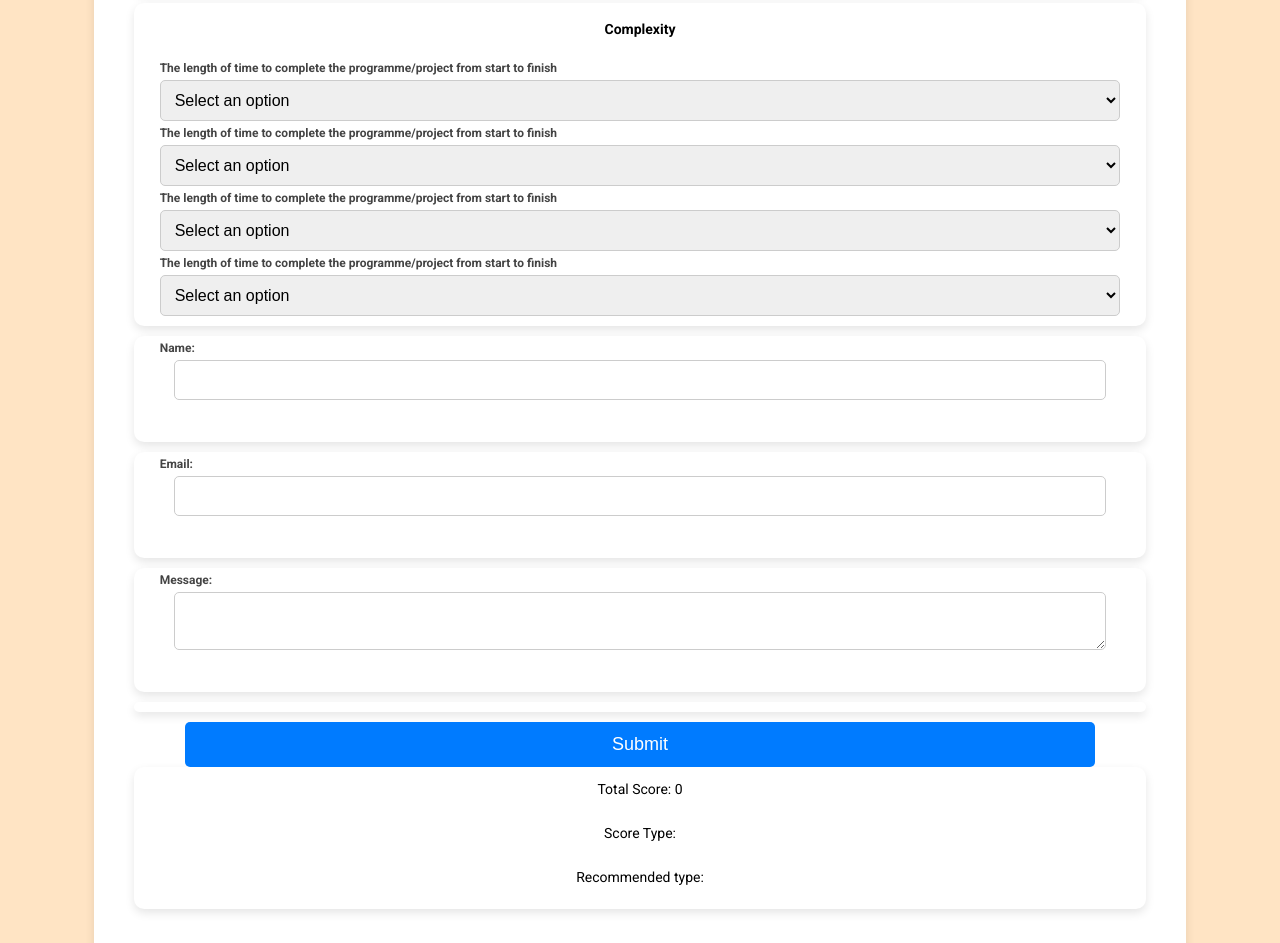
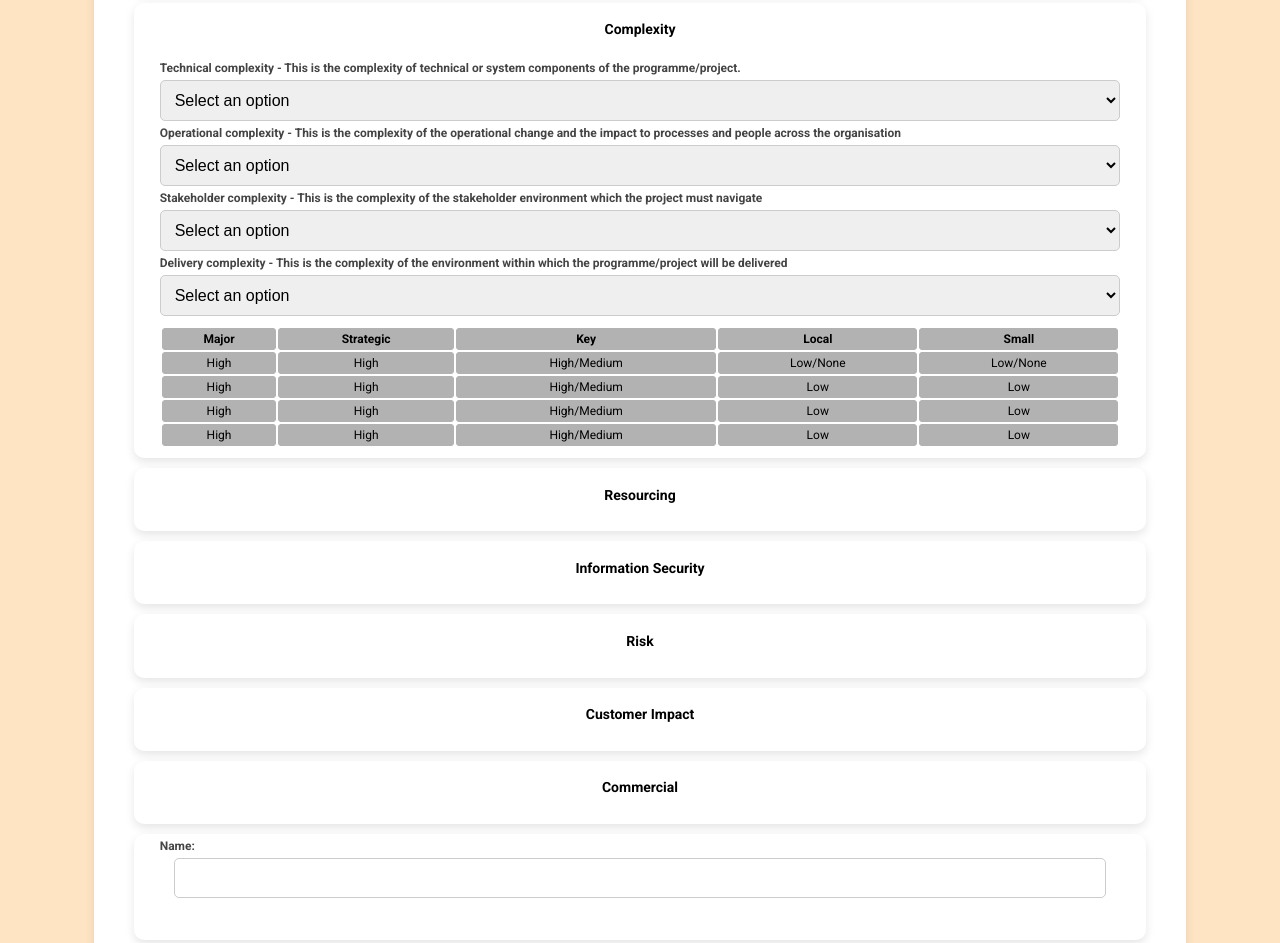
Before and after one commit to PiotrJesey/Prior, a website: page index.html in a window 1280 px wide. Shown: the part 3344-4287 px from the top of the page. Drawn offline with Linux system fonts and the light colour scheme.

Commit message:
work on form

```diff
--- a/index.html
+++ b/index.html
@@ -298,22 +298,74 @@
           </div>
           <div class="form-group">
             <h4>Complexity</h4>
-            <label for="dropdown15">The length of time to complete the programme/project from start to finish</label>
+            <label for="dropdown15">Technical complexity - This is the complexity of technical or system components of the programme/project.</label>
             <select id="dropdown15" class="scoreSizingDropdown" required>
             <option value="0">Select an option</option>
             </select>
-            <label for="dropdown16">The length of time to complete the programme/project from start to finish</label>
+            <label for="dropdown16">Operational complexity - This is the complexity of the operational change and the impact to processes and people across the organisation</label>
             <select id="dropdown16" class="scoreSizingDropdown" required>
             <option value="0">Select an option</option>
             </select>
-            <label for="dropdown17">The length of time to complete the programme/project from start to finish</label>
+            <label for="dropdown17">Stakeholder complexity - This is the complexity of the stakeholder environment which the project must navigate</label>
             <select id="dropdown17" class="scoreSizingDropdown" required>
             <option value="0">Select an option</option>
             </select>
-            <label for="dropdown18">The length of time to complete the programme/project from start to finish</label>
+            <label for="dropdown18">Delivery complexity - This is the complexity of the environment within which the programme/project will be delivered</label>
             <select id="dropdown18" class="scoreSizingDropdown" required>
             <option value="0">Select an option</option>
             </select>
+            <table>
+              <tr>
+                  <th>Major</th>
+                  <th>Strategic</th>
+                  <th>Key</th>
+                  <th>Local</th>
+                  <th>Small</th>
+              </tr>
+              <tr>
+                  <td>High</td>
+                  <td>High</td>
+                  <td>High/Medium</td>
+                  <td>Low/None</td>
+                  <td>Low/None</td>
+              </tr>
+              <tr>
+                <td>High</td>
+                <td>High</td>
+                <td>High/Medium</td>
+                <td>Low</td>
+                <td>Low</td>
+            </tr>
+            <tr>
+              <td>High</td>
+              <td>High</td>
+              <td>High/Medium</td>
+              <td>Low</td>
+              <td>Low</td>
+          </tr>
+          <tr>
+            <td>High</td>
+            <td>High</td>
+            <td>High/Medium</td>
+            <td>Low</td>
+            <td>Low</td>
+        </tr>
+          </table>
+          </div>
+          <div class="form-group">
+            <h4>Resourcing</h4>
+          </div>
+          <div class="form-group">
+            <h4>Information Security</h4>
+          </div>
+          <div class="form-group">
+            <h4>Risk</h4>
+          </div>
+          <div class="form-group">
+            <h4>Customer Impact</h4>
+          </div>
+          <div class="form-group">
+            <h4>Commercial</h4>
           </div>
             <div class="form-group">
             <label for="name">Name:</label>
--- a/javascript/main.js
+++ b/javascript/main.js
@@ -92,27 +92,27 @@ const dropdownData = {
 
     ],
     dropdown15: [
-        { option: "Low - Duration < 6 months", score: 2 },
-        { option: "Medium - Duration of 6+ months", score: 4 },
-        { option: "High - Duration of 12+ months", score: 1 }
-
+        { option: "None - Has no technology requirements", score: 2 },
+        { option: "Low - Has a low requirement for system change which is localised and affects 1 non core system only", score: 4 },
+        { option: "Medium - Involves change to a core system or 2+ non core technologies", score: 1 },
+        { option: "High - Requires change to core or critical systems or the handling of highly sensitive data", score: 1 }
     ],
     dropdown16: [
-        { option: "Low - Duration < 6 months", score: 2 },
-        { option: "Medium - Duration of 6+ months", score: 4 },
-        { option: "High - Duration of 12+ months", score: 1 }
+        { option: "Low - Limited operational change in one or more departments", score: 2 },
+        { option: "Medium - Involves significant operational change for one department", score: 4 },
+        { option: "High - Cross-departmental in nature or highly impactful to the operational delivery of a department", score: 1 }
 
     ],
     dropdown17: [
-        { option: "Low - Duration < 6 months", score: 2 },
-        { option: "Medium - Duration of 6+ months", score: 4 },
-        { option: "High - Duration of 12+ months", score: 1 }
+        { option: "Low - Includes a low number of stakeholder groups with broadly aligned requirements", score: 2 },
+        { option: "Medium - Includes a large number of stakeholder groups with broadly aligned requirements", score: 4 },
+        { option: "High - Includes a large number of stakeholder groups with differing or opposing requirements", score: 1 }
 
     ],
     dropdown18: [
-        { option: "Low - Duration < 6 months", score: 2 },
-        { option: "Medium - Duration of 6+ months", score: 4 },
-        { option: "High - Duration of 12+ months", score: 1 }
+        { option: "Low - Does not entail contributions from other departments", score: 2 },
+        { option: "Medium - Some interdependent key projects ", score: 4 },
+        { option: "High - Require unique methods or approaches to be adapted to successfully deliver, some interdependency on strategic or major projects", score: 1 }
 
     ]
 };
```
